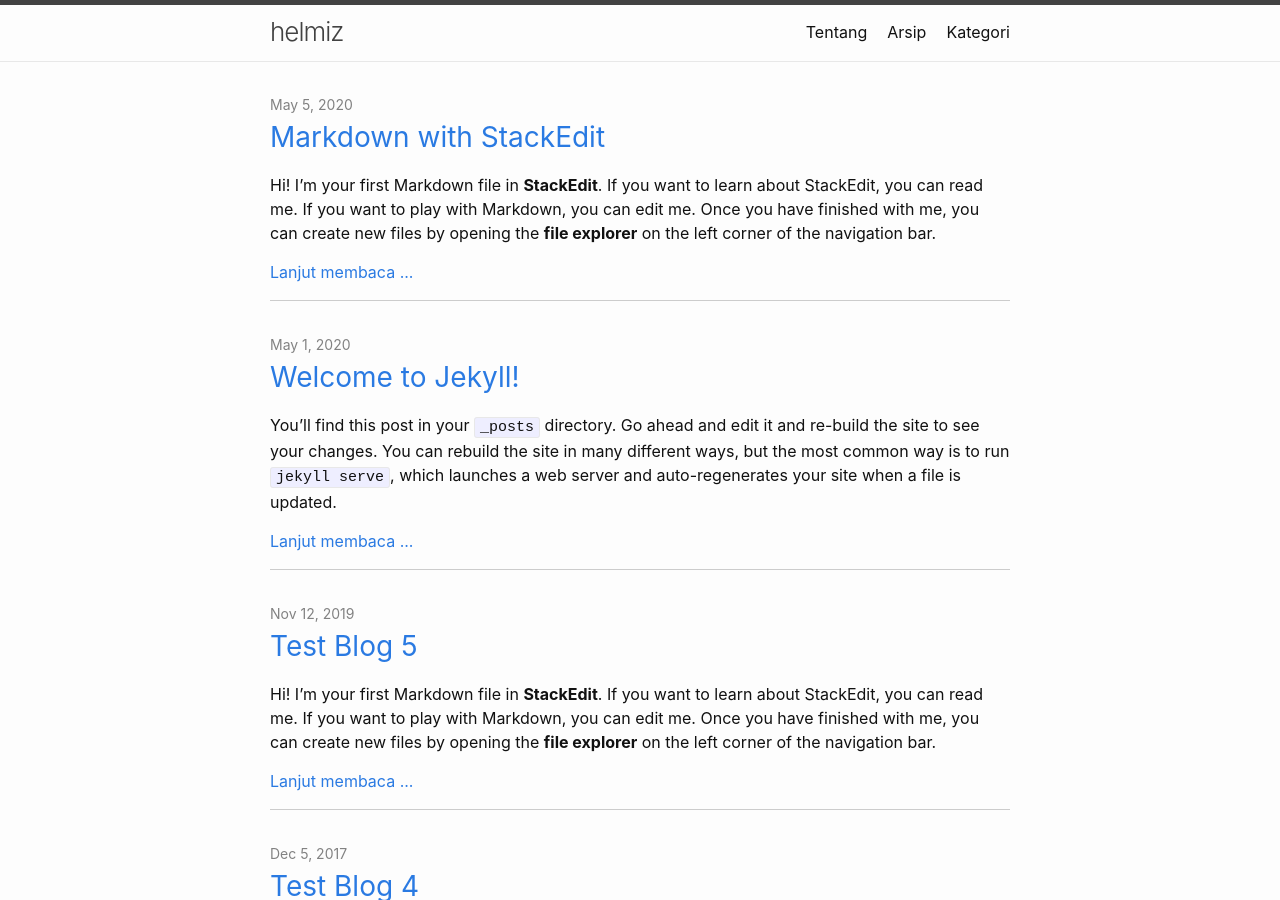
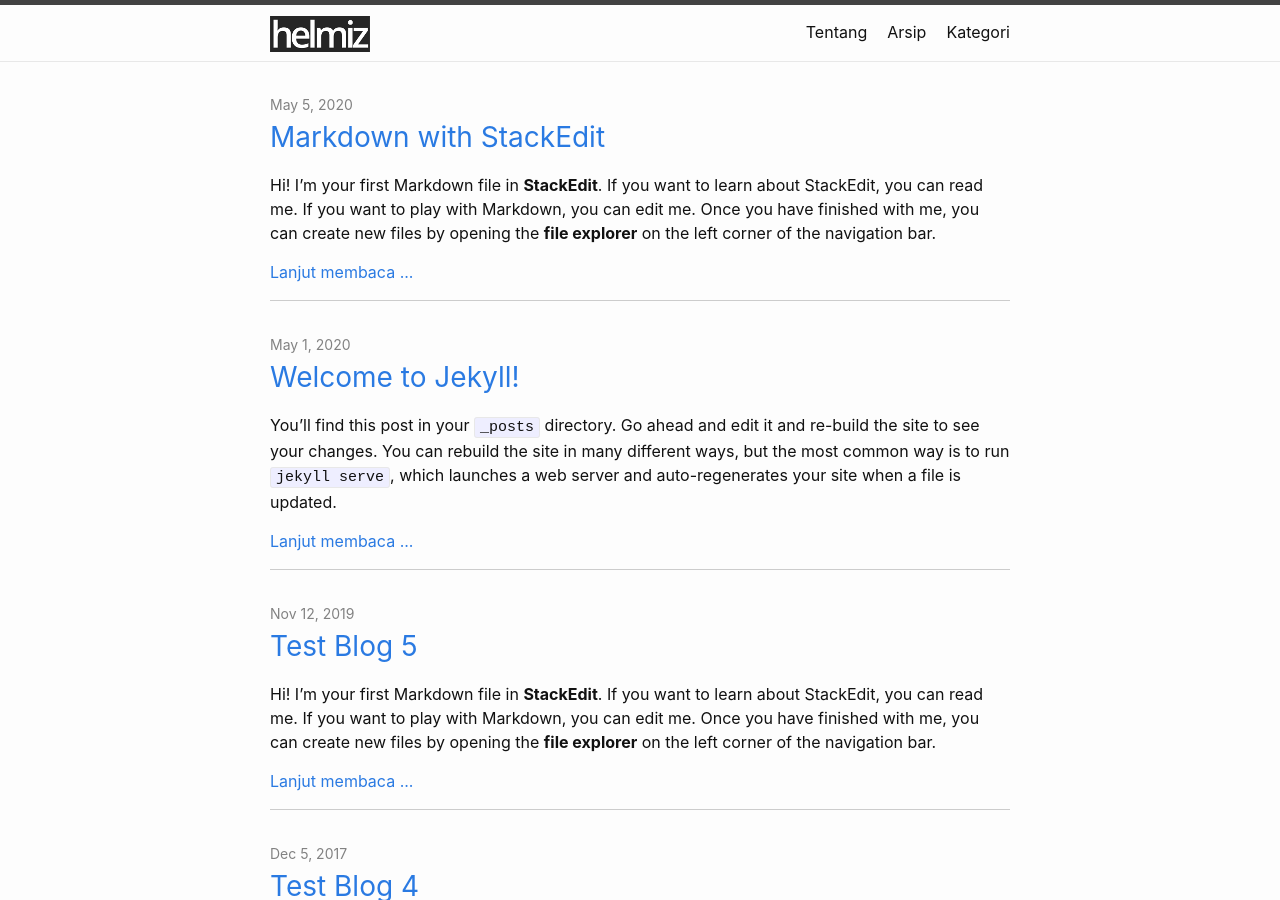
Before and after one commit to helmiz/helmiz.github.io, a Jekyll site: the page built from index.html, in a window 1280 px wide and 900 px high. Built offline with Jekyll 4.4.1, drawn with Linux system fonts in a browser that asks for light colours; the list of posts is cut into pages by our own code.

Commit message:
Menambahkan logo

```diff
--- a/_config.yml
+++ b/_config.yml
@@ -28,8 +28,8 @@ description: >- # this means to ignore newlines until "baseurl:"
   ini dapat menggunakan kode dan solusi yang saya tampilkan jika
   mendapatkan permasalahan yang sama. Akhir kata semoga bermanfaat. :)
 baseurl: "" # the subpath of your site, e.g. /blog
-url: "https://helmiz.github.io" # the base hostname & protocol for your site, e.g. http://example.com
-# helmiz.github.io
+url: "" # the base hostname & protocol for your site, e.g. http://example.com
+# https://helmiz.github.io
 twitter_username: helmisug
 github_username:  helmiz
 rss: feed.xml
@@ -49,6 +49,7 @@ jekyll_web: http://jekyllrb.com/
 minima_web: https://github.com/jekyll/minima
 welcome:
   Selamat datang pengunjung semoga bermanfaat. :)
+title-logo: /images/helmiz-logo1.png
 # We are used regular theme. So this theme removed.
 # theme: minima
 
--- a/_includes/header.html
+++ b/_includes/header.html
@@ -3,7 +3,17 @@
   <div class="wrapper">
     {%- assign default_paths = site.pages | map: "path" -%}
     {%- assign page_paths = site.header_pages | default: default_paths -%}
+    <!--
     <a class="site-title" rel="author" href="{{ "/" | relative_url }}">{{ site.title | escape }}</a>
+    -->
+    <!--Logo-->
+    <a class="site-title" rel="author" href="{{ "/" | relative_url }}">
+      {% if site.title-logo %}
+        <img src="{{ site.title-logo | relative_url }}" alt="{{ site.title | escape }}">
+      {% else %}
+        {{ site.title | escape }}</a>
+      {% endif %}
+    </a>
 
     {%- if page_paths -%}
       <nav class="site-nav">
```
Also changed, not shown: images/helmiz-logo1.png (added).
